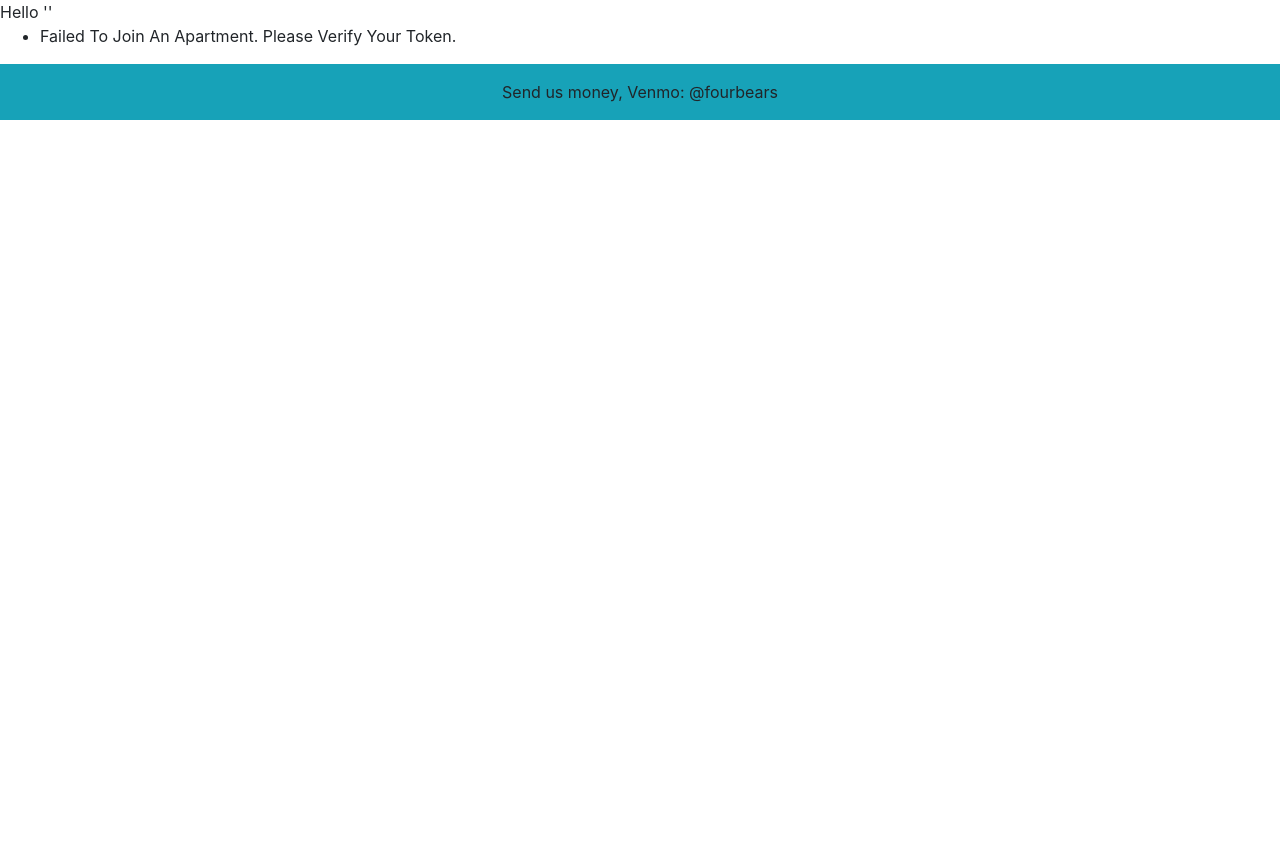
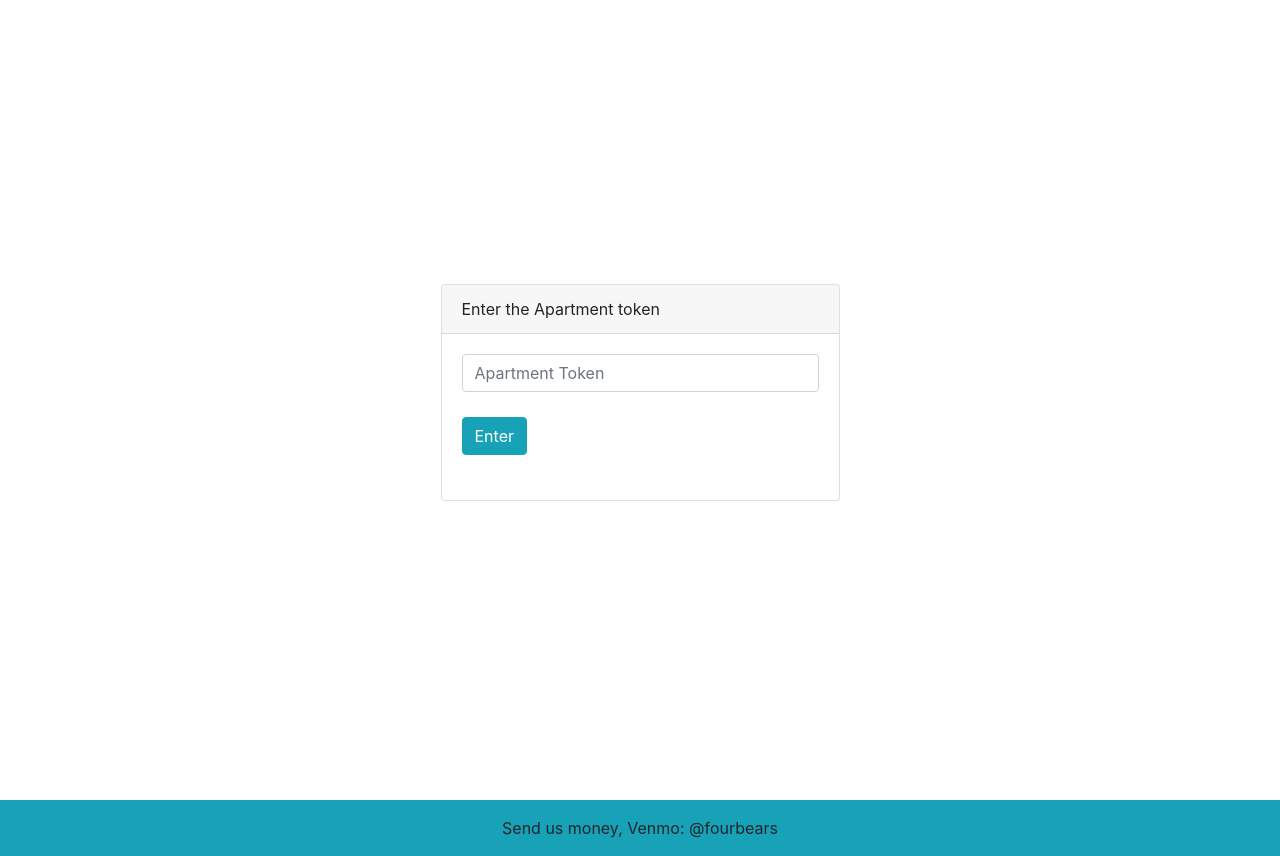
Before and after one commit to hcharlie1201/projectRoomate, a Django app: page /joinapt/ in a window 1280 px wide. Shown: the part 56-912 px from the top of the page. Before the commit the page ends 176 px from the top, so only its background shows below. Run offline with Django 3.2, Linux system fonts and the light colour scheme; some libraries are stand-ins or nearby versions.

Commit message:
Joining an apartment

```diff
--- a/roomate_app/static/roomate_app/style.css
+++ b/roomate_app/static/roomate_app/style.css
@@ -1,5 +1,10 @@
 .btn-space {
     margin-top: 15px;
+}
+
+.apt-btn-space {
+    margin-right: 35px;
+    margin-left: 35px;
 }
 
 .form-space {
--- a/roomate_app/views.py
+++ b/roomate_app/views.py
@@ -12,7 +12,7 @@ def index(request):
 @login_required
 def dashboard(request):
     #check if the user has an apartment or not
-    return render(request, 'roomate_app/dummy.html')
+    return render(request, 'roomate_app/dashboard.html')
 
 #Create a new apartment.
 def new_apt(request):
@@ -45,5 +45,5 @@ def assign_apt(request):
         form = JoinApartmentForm()
 
     context = {'form': form}
-    return render(request, 'roomate_app/dummy.html', context)
+    return render(request, 'roomate_app/joinApartment.html', context)
     #replate dummy.html with something else
--- a/templates/roomate_app/dummy.html
+++ /dev/null
@@ -1,11 +0,0 @@
-{% extends "base.html" %}
-{% block content %}
-<div>Hello '{{request.user.username}}'</div>
-{% if messages %}
-    <ul class="messages">
-        {% for message in messages %}
-            <li  {% if message.tags %} class=" {{ message.tags }} " {% endif %}> {{ message }} </li>
-        {% endfor %}
-    </ul>
-{% endif %}
-{% endblock content %}
--- /dev/null
+++ b/templates/roomate_app/joinApartment.html
@@ -0,0 +1,24 @@
+{% extends "base.html" %}
+{% block content %}
+<div class="container h-100">
+    <div class="row h-100 justify-content-center align-items-center">
+        <div id="card" class="card card-size-signup mb-3">
+            <div class="card-header">
+                Enter the Apartment token
+            </div>
+            <div class="card-body">
+                <form method="post" action="{% url 'roomate_app:joinApartment' %}">
+                    {% csrf_token %}
+                    <label for="{{ form.apt_token.id_for_label }}" class="sr-only">Apartment Token</label>
+                    <input type="apt_token" id="{{ form.apt_token.id_for_label }}" name="{{ form.apt_token.html_name }}" class="form-control" placeholder="Apartment Token" required>
+                    {% if form.errors %}
+                        <p class="card-text text-danger">{{form.errors.as_text|cut:"* " }}</p>
+                    {% endif %}
+                    <button class="btn btn-info form-space" name="submit">Enter</button>
+                    <input type="hidden" name="next" value="{% url 'roomate_app:dashboard' %}"/>
+                </form>
+            </div>
+        </div>
+    </div>
+</div>
+{% endblock content %}
```
Also changed, not shown: templates/roomate_app/dashboard.html (added, +17 -0 lines), roomate_app/migrations/0009_auto_20200820_1820.py (added).
